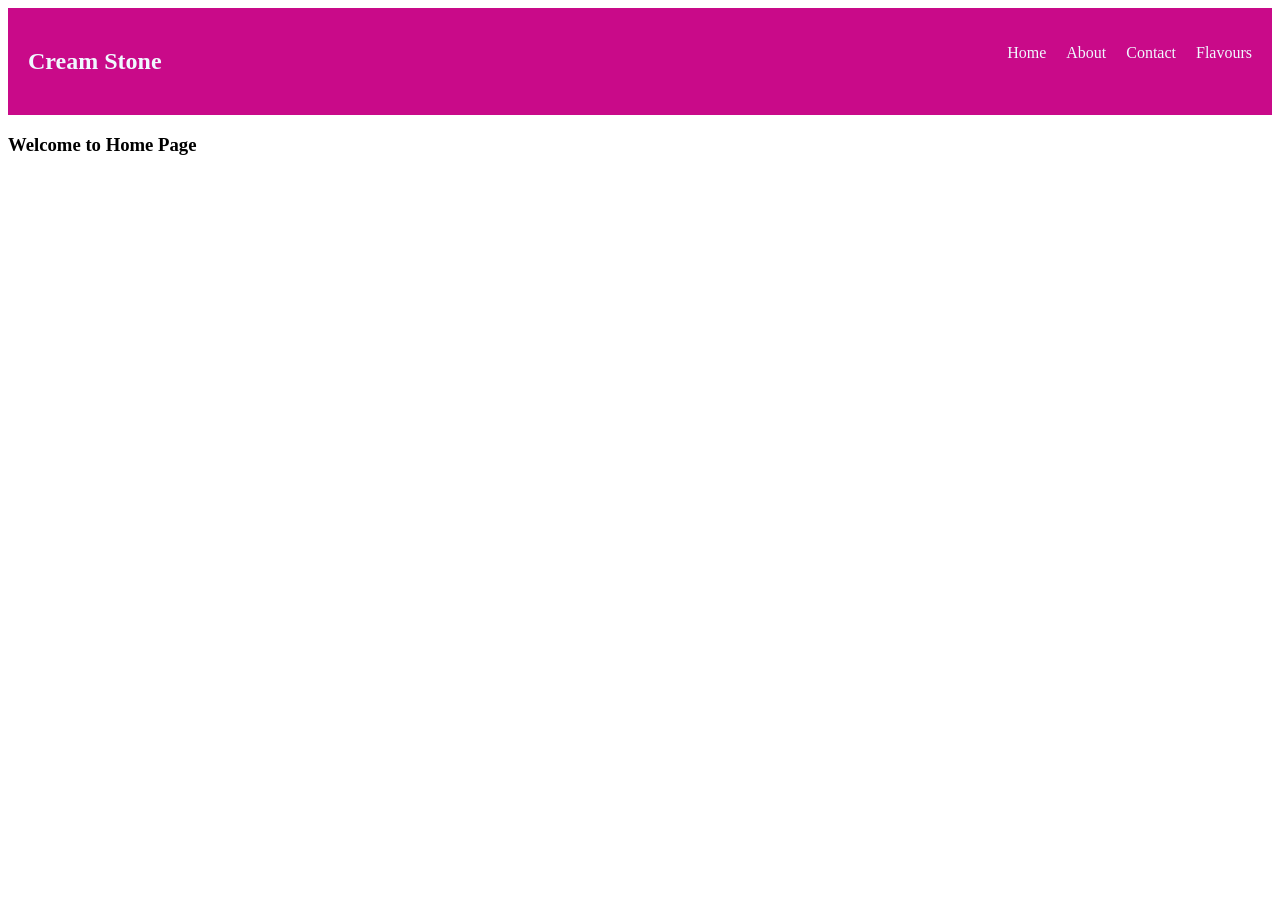
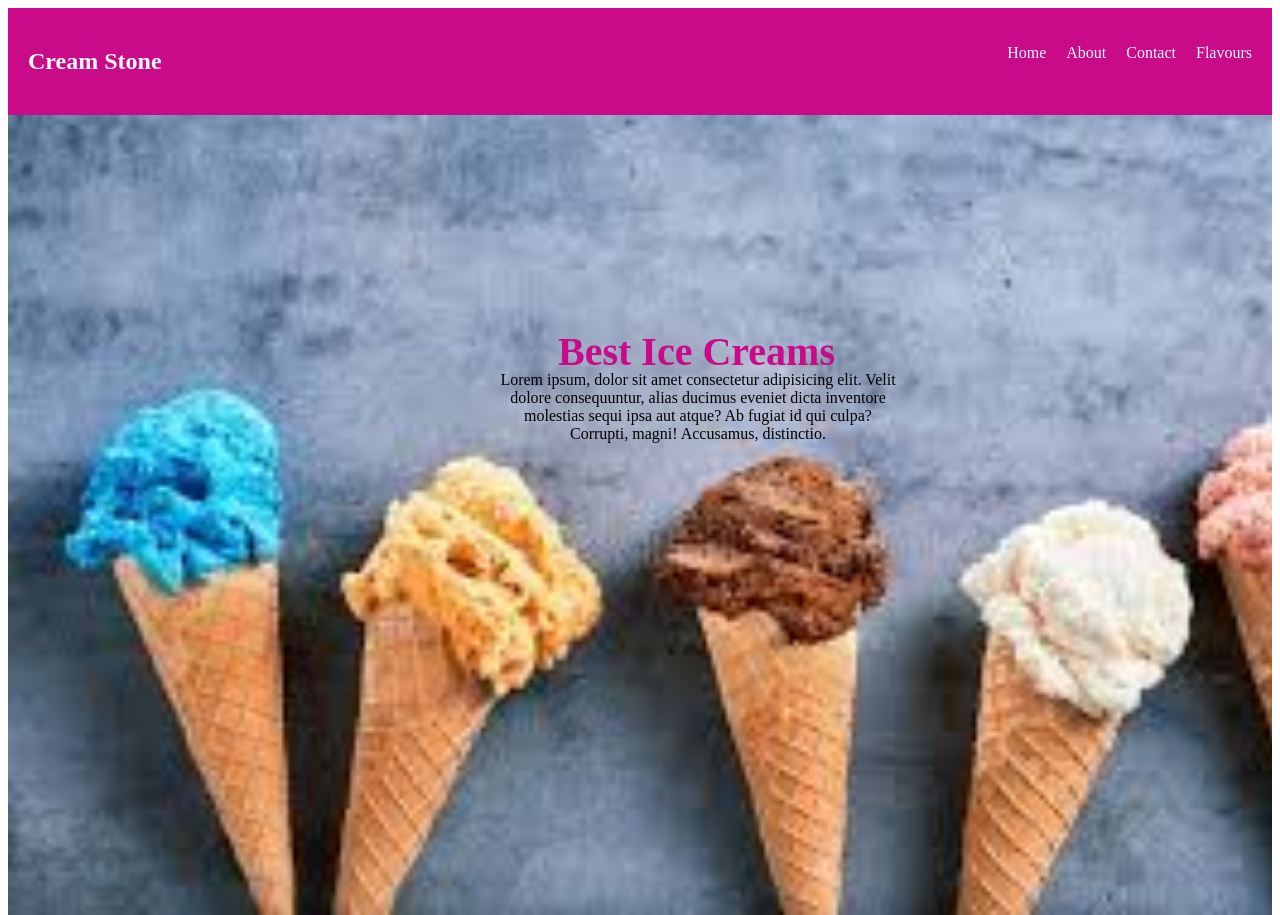
Before and after one commit to harinath0608/First_Webpage_B3, a plain HTML site: page flexbox/index.html in a window 1280 px wide. Shown: the top 915 px of the page. Before the commit the page ends 800 px from the top, so only its background shows below. Drawn offline with Linux system fonts and the light colour scheme.

Commit message:
menu interactions

```diff
--- a/flexbox/index.html
+++ b/flexbox/index.html
@@ -15,15 +15,28 @@
             <h2>  <a href="./index.html"> Cream Stone </a>  </h2>
 
             <ul class="navlist">
-                <li> <a href="./index.html">  Home    </a>     </li>
-                <li> <a href="./About.html">   About  </a>     </li>
-                <li>  <a href="./contact.html"> Contact </a>  </li>
-                <li>  <a href="./flavours.html"> Flavours </a>  </li>
+                <li > <a href="./index.html">  Home    </a>     </li>
+                <li > <a href="./About.html">   About  </a>     </li>
+                <li > <a href="./contact.html"> Contact </a>  </li>
+                <li > <a href="./flavours.html"> Flavours </a>  </li>
             </ul>
 
         </nav>
     </header>
 
+    <section id="herosection">
+
+
+        <div class="banner">
+            <h1> Best Ice Creams  </h1>
+            <p> Lorem ipsum, dolor sit amet consectetur adipisicing elit. Velit dolore consequuntur, alias ducimus eveniet dicta inventore molestias sequi ipsa aut atque? Ab fugiat id qui culpa? Corrupti, magni! Accusamus, distinctio.</p>
+        </div>
+
+
+    </section>
+
+
+
         <h3> Welcome to Home Page </h3>
 
 </body>
--- a/flexbox/style.css
+++ b/flexbox/style.css
@@ -25,3 +25,32 @@ a {
     color: aliceblue;
     text-decoration: none;
 }
+
+.banner {
+    background-image: url("./images/banner.jpeg");
+    background-size: cover;
+    height: 100vh ;
+    position: relative;
+}
+
+.banner h1 {
+    position: absolute;
+    top: 180px ;
+    left: 550px ;
+    color:  rgb(201, 10, 137);
+    font-size: 40px ;
+}
+
+.banner p {
+    text-align: center;
+    width: 400px ;
+    position: absolute;
+    top: 240px ;
+    left: 490px ;
+}
+
+li:hover {
+    background-color: rgb(63, 6, 39);
+    padding: 5px ;
+    border-radius: 3px ;
+}
```
Also changed, not shown: flexbox/images/banner.jpeg (added).
